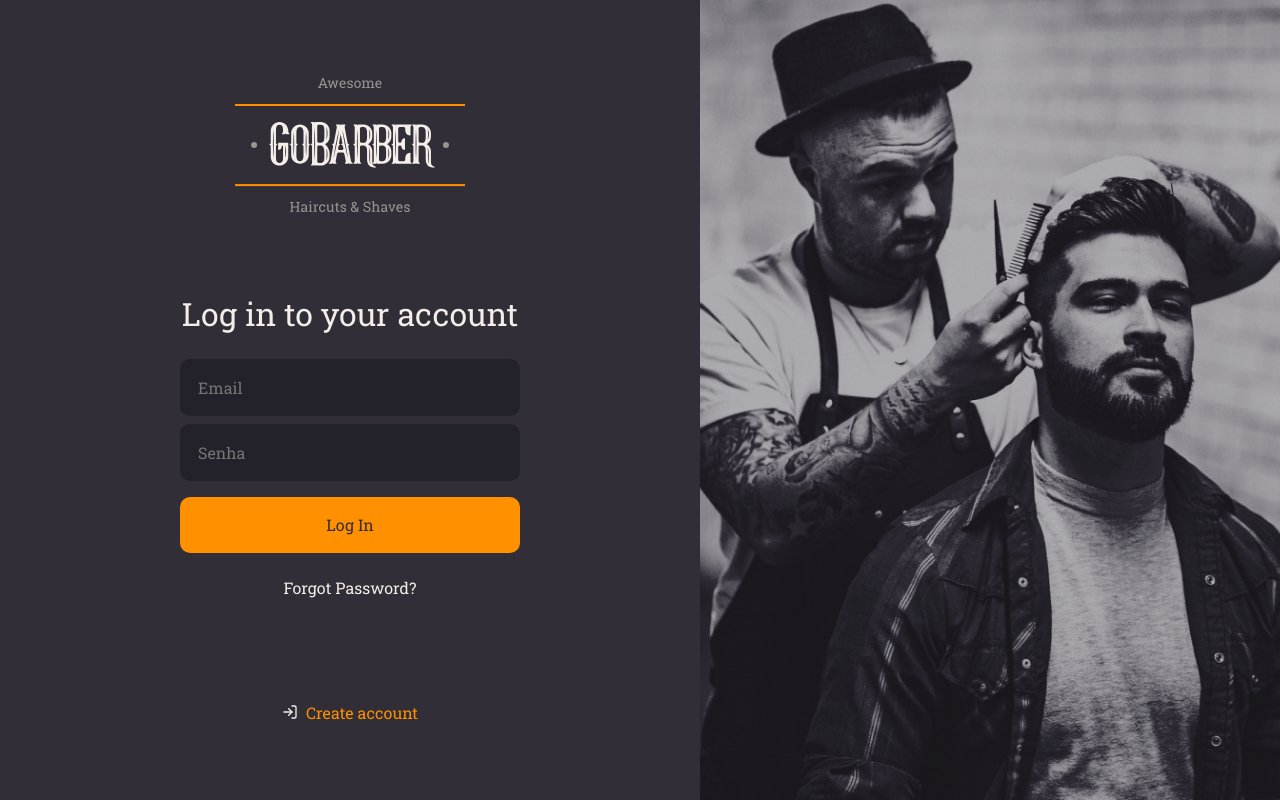
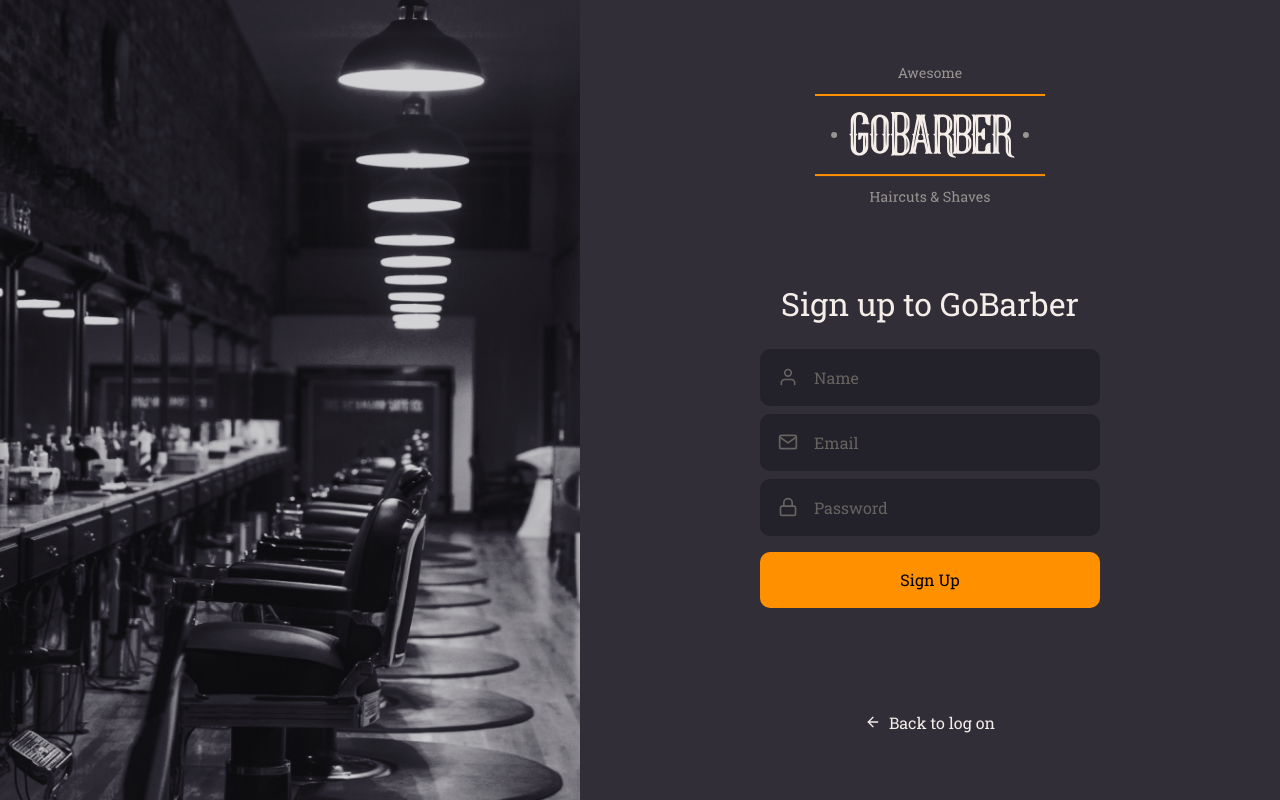
Before and after one commit to yuredev/go-barber, a React (Create React App) app in the folder web/: page / in a window 1280 px wide. Built offline with nearby package versions, Linux system fonts and the light colour scheme.

Commit message:
feature(frontend): Finish LogIn and LogUp stylization

```diff
--- a/web/package.json
+++ b/web/package.json
@@ -10,6 +10,7 @@
     "@types/node": "^12.0.0",
     "@types/react": "^17.0.0",
     "@types/react-dom": "^17.0.0",
+    "axios": "^0.21.1",
     "polished": "^4.1.1",
     "react": "^17.0.2",
     "react-dom": "^17.0.2",
--- a/web/src/App.tsx
+++ b/web/src/App.tsx
@@ -1,12 +1,11 @@
-import React from 'react';
-import SignIn from './screens/SignIn';
+import SignUp from './screens/SignUp';
 
 import GlobalStyle from './styles/global';
 
 function App() {
   return (
     <>
-      <SignIn />
+      <SignUp />
       <GlobalStyle />
     </>
   );
--- /dev/null
+++ b/web/src/components/Button.tsx
@@ -0,0 +1,37 @@
+import { shade } from 'polished';
+import styled from 'styled-components';
+
+interface ButtonProps extends React.ButtonHTMLAttributes<HTMLButtonElement> {
+  children: React.ReactChild;
+}
+
+export default function Button({ children, ...rest }: ButtonProps) {
+  return (
+    <Container type="button" {...rest}>
+      <button>{children}</button>
+    </Container>
+  );
+}
+
+const Container = styled.button`
+  color: #312e38;
+  background: #ff9000;
+  height: 56px;
+  border-radius: 10px;
+  border: 0;
+  padding: 0 16px;
+  width: 100%;
+  font-weight: 500;
+  margin-top: 16px;
+  transition: background-color 0.2s;
+
+  button {
+    border: 0;
+    background: transparent;
+  }
+
+  &:hover {
+    /* escurecer 20% */
+    background: ${shade(0.2, '#ff9000')};
+  }
+`;
--- /dev/null
+++ b/web/src/components/Input.tsx
@@ -0,0 +1,49 @@
+import { IconType } from 'react-icons';
+import styled from 'styled-components';
+
+interface InputProps extends React.InputHTMLAttributes<HTMLInputElement> {
+  name: string;
+  icon: IconType;
+}
+
+// o react não permite usar icon no minisculo ja que ele é um componente
+// assim o icon: Icon converte
+export default function Input({ icon: Icon, ...rest }: InputProps) {
+  return (
+    <Container>
+      {Icon && <Icon size={20} />}
+      <input {...rest} />
+    </Container>
+  );
+}
+
+export const Container = styled.div`
+  background: #232129;
+  border-radius: 10px;
+  border: 2px solid #232129;
+  padding: 16px;
+  width: 100%;
+  display: flex;
+  align-items: center;
+
+  /* todo input que seja depois de outro */
+  /* o caracter & aponta pra o mesmo seletor usado nele */
+  /* neste caso só input */
+  input {
+    color: #f4ede8;
+    flex: 1;
+    border: 0;
+    background: transparent;
+
+    ::placeholder {
+      color: #666360;
+    }
+  }
+  & + & {
+    margin-top: 8px;
+  }
+  svg {
+    color: #666360;
+    margin-right: 16px;
+  }
+`;
--- a/web/src/screens/SignIn/index.tsx
+++ /dev/null
@@ -1,27 +0,0 @@
-import { Container, Background, Content } from './styles';
-import logoImg from '../../assets/logo.svg';
-import { FiLogIn } from 'react-icons/fi';
-
-function SignIn() {
-  return (
-    <Container>
-      <Content>
-        <img src={logoImg} alt="GoBarber"/>
-        <form>
-          <h1>Log in to your account</h1>
-          <input placeholder="Email" />
-          <input placeholder="Senha" type="Password" />
-          <button type="submit">Log In</button>
-          <a href="forgot">Forgot Password?</a>
-        </form>
-        <a href="forgot">
-          <FiLogIn />
-          Create account
-        </a>
-      </Content>
-      <Background />
-    </Container>
-  )
-}
-
-export default SignIn;
--- a/web/src/screens/SignIn/styles.ts
+++ /dev/null
@@ -1,103 +0,0 @@
-import styled, { keyframes } from 'styled-components';
-import { shade } from 'polished';
-import signInBackgroundImg from '../../assets/sign-in-background.png';
-
-export const Container = styled.div`
-  height: 100vh;
-  display: flex;
-  align-items: stretch;
-`;
-
-export const Content = styled.div`
-  display: flex;
-  flex-direction: column;
-  align-items: center;
-  /*
-    dev: "senhor place-content você alinha na verical ou na horizontal?"
-    place-content: "SIM"
-  */
-  place-content: center;
-  width: 100%;
-  max-width: 700px;
-
-  form {
-    margin: 80px 0;
-    width: 340px;
-    text-align: center;
-
-    h1 {
-      margin-bottom: 24px;
-    }
-
-    input {
-      color: #FFF;
-      background: #232129;
-      border-radius: 10px;
-      border: 2px solid #232129;
-      padding: 16px;
-      width: 100%;
-
-      /* todo input que seja depois de outro */
-      /* o caracter & aponta pra o mesmo seletor usado nele */
-      /* neste caso só input */
-      & + input {
-        margin-top: 8px;
-      }
-    }
-
-    button {
-      color: #312e38;
-      background: #ff9000;
-      height: 56px;
-      border-radius: 10px;
-      border: 0;
-      padding: 0 16px;
-      width: 100%;
-      font-weight: 500;
-      margin-top: 16px;
-      transition: background-color .2s;
-
-      &:hover {
-        /* escurecer 20% */
-        background: ${shade(0.2, '#ff9000')}
-      }
-    }
-
-    a {
-      color: #f4ede8;
-      display: block;
-      margin-top: 24px;
-      text-decoration: none;
-      transition: color .2s;
-
-      &:hover {
-        color: ${shade(0.2, '#f4ede8')}
-      }
-    }
-  }
-  /* somente <a> que tiver dentro de Content */
-  > a {
-    color: #ff9000;
-    display: block;
-    margin-top: 24px;
-    text-decoration: none;
-    transition: color .2s;
-
-    &:hover {
-      color: ${shade(0.2, '#ff9000')}
-    }
-
-    display: flex;
-    align-items: center;
-
-    svg {
-      margin-right: 8px;
-    }
-  }
-`;
-
-export const Background = styled.div`
-  flex: 1;
-  background: url(${signInBackgroundImg}) no-repeat center;
-  background-size: cover;
-`
--- /dev/null
+++ b/web/src/screens/SignUp.tsx
@@ -0,0 +1,122 @@
+import logoImg from '../assets/logo.svg';
+import { FiArrowLeft, FiLock, FiUser, FiMail } from 'react-icons/fi';
+import Button from '../components/Button';
+import Input from '../components/Input';
+import styled from 'styled-components';
+import { shade } from 'polished';
+import signUpBackground from '../assets/sign-up-background.png';
+import { FormEvent, useState } from 'react';
+
+function SignUp() {
+  const [name, setName] = useState('');
+  const [email, setEmail] = useState('');
+  const [password, setPassword] = useState('');
+
+  function handleSubmit(event: FormEvent) {
+    event.preventDefault();
+  }
+
+  return (
+    <Container>
+      <Background />
+      <Content>
+        <img src={logoImg} alt="GoBarber" />
+        <form onSubmit={handleSubmit}>
+          <h1>Sign up to GoBarber</h1>
+          <Input
+            icon={FiUser}
+            name="name"
+            placeholder="Name"
+            onChange={({ target }) => setName(target.value)}
+          />
+          <Input
+            icon={FiMail}
+            name="email"
+            placeholder="Email"
+            onChange={({ target }) => setEmail(target.value)}
+          />
+          <Input
+            icon={FiLock}
+            name="password"
+            placeholder="Password"
+            type="Password"
+            onChange={({ target }) => setPassword(target.value)}
+          />
+          <Button type="submit">Sign Up</Button>
+        </form>
+        <a href="forgot">
+          <FiArrowLeft />
+          Back to log on
+        </a>
+      </Content>
+    </Container>
+  );
+}
+
+const Container = styled.div`
+  height: 100vh;
+  display: flex;
+  align-items: stretch;
+`;
+
+const Content = styled.div`
+  display: flex;
+  flex-direction: column;
+  align-items: center;
+  /*
+    dev: "senhor place-content você alinha na verical ou na horizontal?"
+    place-content: "SIM"
+  */
+  place-content: center;
+  width: 100%;
+  max-width: 700px;
+
+  form {
+    margin: 80px 0;
+    width: 340px;
+    text-align: center;
+
+    h1 {
+      margin-bottom: 24px;
+    }
+
+    a {
+      color: #f4ede8;
+      display: block;
+      margin-top: 24px;
+      text-decoration: none;
+      transition: color 0.2s;
+
+      &:hover {
+        color: ${shade(0.2, '#f4ede8')};
+      }
+    }
+  }
+  /* somente <a> que tiver dentro de Content */
+  > a {
+    color: #f4ede8;
+    display: block;
+    margin-top: 24px;
+    text-decoration: none;
+    transition: color 0.2s;
+
+    &:hover {
+      color: ${shade(0.2, '#f4ede8')};
+    }
+
+    display: flex;
+    align-items: center;
+
+    svg {
+      margin-right: 8px;
+    }
+  }
+`;
+
+const Background = styled.div`
+  flex: 1;
+  background: url(${signUpBackground}) no-repeat center;
+  background-size: cover;
+`;
+
+export default SignUp;
--- a/web/src/styles/global.ts
+++ b/web/src/styles/global.ts
@@ -8,12 +8,12 @@ export default createGlobalStyle`
     padding: 0;
     box-sizing: border-box;
     outline: 0;
-    color: #f4ede8;
   }
 
   body {
     background-color: ${backgroundColor};
     --webkit-font-smoothing: antialiased;
+    color: #f4ede8;
   }
 
   body, input, button {
```
Also changed, not shown: web/src/screens/SignIn.tsx (added, +117 -0 lines), 1 other file (tests, documents, lock files or other folders).
